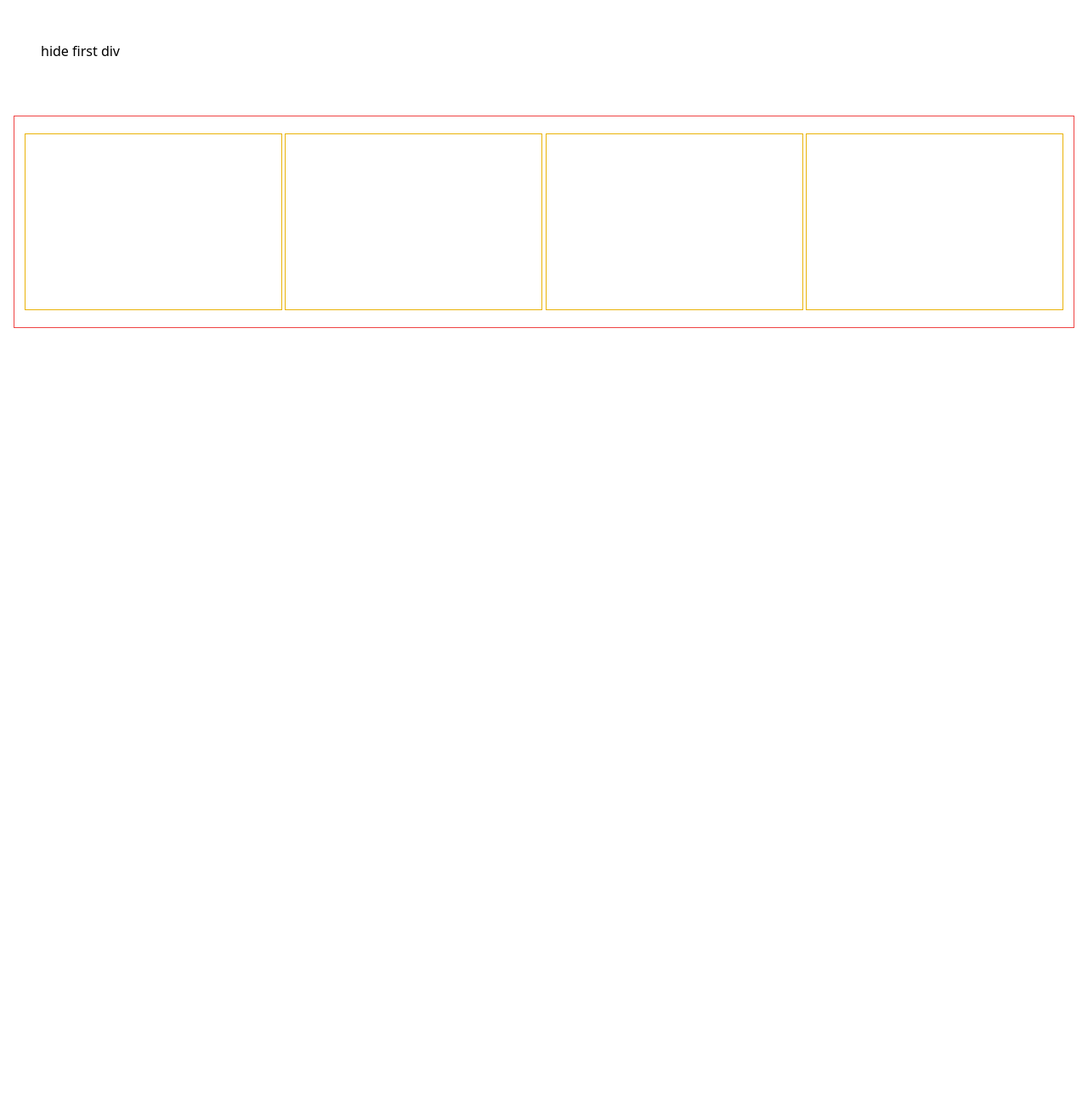
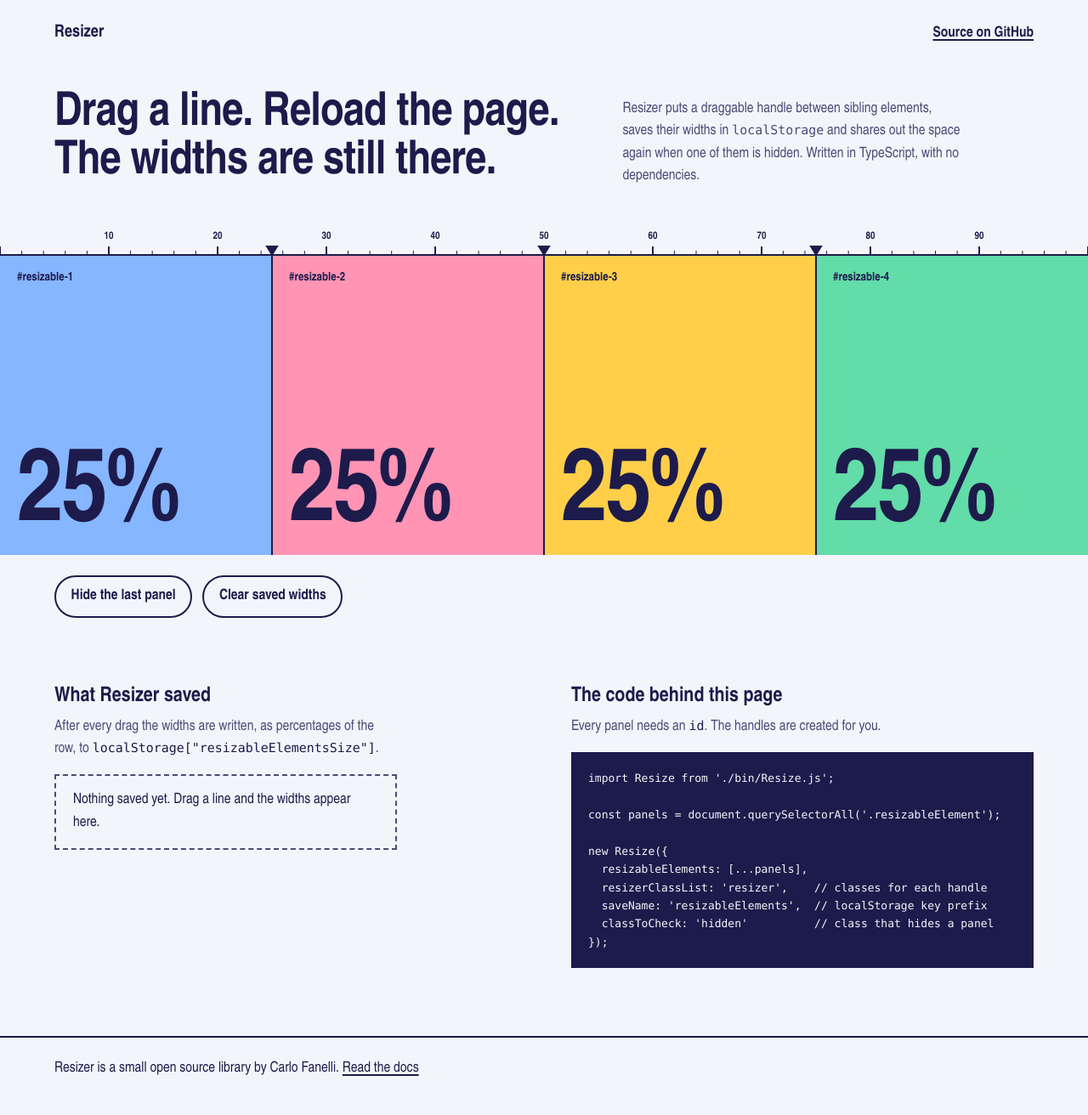
Before and after one commit to CarloFanelli/Resizer, a website with bundled scripts: page index.html in a window 1280 px wide. Shown: the whole page at 85% size. Before the commit the page ends 800 px from the top, so only its background shows below. Built offline with nearby package versions, Linux system fonts and the light colour scheme; a web font is replaced by a local one.

Commit message:
feat(demo): redesign the demo page
Colour panels that print their own width, a percentage ruler, a live view
of what is saved in localStorage and buttons to hide a panel and clear the
saved widths. Plain CSS, no Tailwind CDN.

```diff
--- a/index.html
+++ b/index.html
@@ -1,29 +1,109 @@
 <!doctype html>
-<html>
+<html lang="en">
 <head>
   <meta charset="UTF-8">
   <meta name="viewport" content="width=device-width, initial-scale=1.0">
-  <script src="https://cdn.tailwindcss.com"></script>
-
+  <title>Resizer demo: resizable panels that remember their widths</title>
+  <meta name="description" content="Live demo of Resizer, a dependency-free TypeScript library for resizable side-by-side panels that saves their widths in localStorage.">
+  <link rel="preconnect" href="https://fonts.googleapis.com">
+  <link rel="preconnect" href="https://fonts.gstatic.com" crossorigin>
+  <link rel="stylesheet" href="https://fonts.googleapis.com/css2?family=Anybody:wdth,wght@50..150,100..900&display=swap">
+  <link rel="stylesheet" href="./style.css">
 </head>
 <body>
-  <div class="p-12">
-    <div class="btn" onclick="document.getElementById('resizableContainer').firstElementChild.classList.toggle('hidden')">hide first div</div>
-  </div>
-  <div id="resizableContainer" class="m-4 p-3 border border-red-500 flex resizableContainer">
 
-    <div id="resizable-1" class="my-2 resizableElement p-2 border border-yellow-500 h-52 w-1/4"></div>
+  <header class="masthead">
+    <span class="wordmark">Resizer</span>
+    <a href="https://github.com/CarloFanelli/Resizer">Source on GitHub</a>
+  </header>
 
-    <div id="resizable-2" class="my-2 resizableElement p-2 border border-yellow-500 h-52 w-1/4"></div>
+  <main>
+    <div class="intro">
+      <h1>Drag a line. Reload the page. The widths are still there.</h1>
+      <p>
+        Resizer puts a draggable handle between sibling elements, saves their widths in
+        <code>localStorage</code> and shares out the space again when one of them is hidden.
+        Written in TypeScript, with no dependencies.
+      </p>
+      <p class="touch-note">
+        Resizer listens for mouse events, so the handles do not respond to touch yet.
+        Open this page on a computer to try it.
+      </p>
+    </div>
 
-    <div id="resizable-3" class=" my-2 resizableElement p-2 border border-yellow-500 h-52 w-1/4"></div>
+    <section class="stage" aria-label="Four resizable panels">
+      <div class="ruler" aria-hidden="true">
+        <span style="--at: 10">10</span>
+        <span style="--at: 20">20</span>
+        <span style="--at: 30">30</span>
+        <span style="--at: 40">40</span>
+        <span style="--at: 50">50</span>
+        <span style="--at: 60">60</span>
+        <span style="--at: 70">70</span>
+        <span style="--at: 80">80</span>
+        <span style="--at: 90">90</span>
+      </div>
 
-    <div id="resizable-4" class="my-2 resizableElement p-2 border border-yellow-500 h-52 w-1/4"></div>
+      <div class="panels" id="panels">
+        <div class="resizableElement panel panel--blue" id="resizable-1">
+          <span class="panel__id">#resizable-1</span>
+          <output class="panel__width">25%</output>
+        </div>
+        <div class="resizableElement panel panel--pink" id="resizable-2">
+          <span class="panel__id">#resizable-2</span>
+          <output class="panel__width">25%</output>
+        </div>
+        <div class="resizableElement panel panel--sun" id="resizable-3">
+          <span class="panel__id">#resizable-3</span>
+          <output class="panel__width">25%</output>
+        </div>
+        <div class="resizableElement panel panel--mint" id="resizable-4">
+          <span class="panel__id">#resizable-4</span>
+          <output class="panel__width">25%</output>
+        </div>
+      </div>
+    </section>
 
-  </div>
+    <div class="controls">
+      <button type="button" id="toggleLast">Hide the last panel</button>
+      <button type="button" id="clearSaved">Clear saved widths</button>
+    </div>
 
+    <div class="details">
+      <section>
+        <h2>What Resizer saved</h2>
+        <p>
+          After every drag the widths are written, as percentages of the row, to
+          <code>localStorage["resizableElementsSize"]</code>.
+        </p>
+        <p id="savedEmpty" class="empty">Nothing saved yet. Drag a line and the widths appear here.</p>
+        <pre id="saved" hidden></pre>
+      </section>
 
-</div>
+      <section>
+        <h2>The code behind this page</h2>
+        <p>Every panel needs an <code>id</code>. The handles are created for you.</p>
+<pre><code>import Resize from './bin/Resize.js';
+
+const panels = document.querySelectorAll('.resizableElement');
+
+new Resize({
+  resizableElements: [...panels],
+  resizerClassList: 'resizer',    // classes for each handle
+  saveName: 'resizableElements',  // localStorage key prefix
+  classToCheck: 'hidden'          // class that hides a panel
+});</code></pre>
+      </section>
+    </div>
+  </main>
+
+  <footer>
+    <p>
+      Resizer is a small open source library by Carlo Fanelli.
+      <a href="https://github.com/CarloFanelli/Resizer#readme">Read the docs</a>
+    </p>
+  </footer>
+
   <script type="module" src="./main.js"></script>
 </body>
 </html>
--- a/main.js
+++ b/main.js
@@ -1,13 +1,79 @@
-import Resize from './bin/Resize.js'
+import Resize from './bin/Resize.js';
 
-const resizableElements = document.querySelectorAll('.resizableElement');
+const SAVE_NAME = 'resizableElements';
+const STORAGE_KEY = `${SAVE_NAME}Size`;
+const HIDDEN_CLASS = 'hidden';
 
-console.log(resizableElements);
-const resize = new Resize(
-    {
-      resizableElements:resizableElements,
-      resizerClassList : 'resizer cursor-col-resize w-1 hover:border border-blue-500',
-      saveName: 'resizableElements',
-      classToCheck: 'hidden'
-    }
-  );
+const row = document.getElementById('panels');
+const panels = [...row.querySelectorAll('.resizableElement')];
+
+new Resize({
+  resizableElements: panels,
+  resizerClassList: 'resizer',
+  saveName: SAVE_NAME,
+  classToCheck: HIDDEN_CLASS
+});
+
+/* Everything below only drives the readouts and buttons of this page. */
+
+// Each panel prints its own share of the row. The number is set in a
+// variable-width typeface and stretched to fill the panel it measures.
+function showWidth(panel) {
+  const label = panel.querySelector('.panel__width');
+  const share = (panel.getBoundingClientRect().width / row.getBoundingClientRect().width) * 100;
+  label.textContent = `${Math.round(share)}%`;
+
+  const style = getComputedStyle(panel);
+  const room = panel.clientWidth - parseFloat(style.paddingLeft) - parseFloat(style.paddingRight);
+  label.style.fontStretch = '100%';
+  const stretch = Math.min(150, Math.max(50, (room / label.offsetWidth) * 100));
+  label.style.fontStretch = `${stretch}%`;
+}
+
+const widthObserver = new ResizeObserver(entries => {
+  entries.forEach(entry => showWidth(entry.target));
+});
+panels.forEach(panel => widthObserver.observe(panel));
+document.fonts.ready.then(() => panels.forEach(showWidth));
+
+// What Resizer wrote to localStorage
+const saved = document.getElementById('saved');
+const savedEmpty = document.getElementById('savedEmpty');
+
+function showSaved() {
+  const raw = localStorage.getItem(STORAGE_KEY);
+  saved.textContent = raw
+    ? `[\n${JSON.parse(raw).map(entry => `  ${JSON.stringify(entry)}`).join(',\n')}\n]`
+    : '';
+  saved.hidden = !raw;
+  savedEmpty.hidden = Boolean(raw);
+}
+
+showSaved();
+// Resizer saves on mouseup: read the value right after it has been written.
+document.addEventListener('mouseup', () => setTimeout(showSaved));
+
+// Hiding a panel is just toggling the class passed as `classToCheck`
+const toggleLast = document.getElementById('toggleLast');
+const lastPanel = panels[panels.length - 1];
+
+// Once Resizer has shared out the space, pin every visible panel to the
+// width it ended up with, so the row keeps adding up to exactly 100%.
+function fillRow() {
+  const rowWidth = row.getBoundingClientRect().width;
+  const visible = panels.filter(panel => !panel.classList.contains(HIDDEN_CLASS));
+  const widths = visible.map(panel => panel.getBoundingClientRect().width);
+  visible.forEach((panel, i) => { panel.style.width = `${(widths[i] / rowWidth) * 100}%`; });
+}
+
+toggleLast.addEventListener('click', () => {
+  const isHidden = lastPanel.classList.toggle(HIDDEN_CLASS);
+  toggleLast.textContent = isHidden ? 'Show the last panel' : 'Hide the last panel';
+  requestAnimationFrame(fillRow);
+});
+
+document.getElementById('clearSaved').addEventListener('click', () => {
+  localStorage.removeItem(STORAGE_KEY);
+  panels.forEach(panel => { panel.style.width = ''; });
+  showSaved();
+});
--- /dev/null
+++ b/style.css
@@ -0,0 +1,308 @@
+:root {
+  --paper: #f4f5fa;
+  --ink: #1d1b4b;
+  --ink-soft: #4b4a78;
+  --blue: #86b6ff;
+  --pink: #ff94b4;
+  --sun: #ffcf4a;
+  --mint: #62dca8;
+
+  --gutter: clamp(1.25rem, 5vw, 4.5rem);
+  --display: "Anybody", "Arial Narrow", system-ui, sans-serif;
+  --mono: ui-monospace, "SF Mono", "Cascadia Code", Menlo, Consolas, monospace;
+}
+
+*,
+*::before,
+*::after {
+  box-sizing: border-box;
+}
+
+html {
+  -webkit-text-size-adjust: 100%;
+}
+
+body {
+  margin: 0;
+  background: var(--paper);
+  color: var(--ink);
+  font-family: var(--display);
+  font-size: 1.0625rem;
+  line-height: 1.55;
+  overflow-x: hidden;
+}
+
+a {
+  color: inherit;
+  text-underline-offset: 0.2em;
+  text-decoration-thickness: 2px;
+}
+
+a:hover {
+  text-decoration-color: var(--pink);
+}
+
+:focus-visible {
+  outline: 3px solid var(--ink);
+  outline-offset: 3px;
+}
+
+code {
+  font-family: var(--mono);
+  font-size: 0.88em;
+}
+
+/* ---------- masthead and intro ---------- */
+
+.masthead {
+  display: flex;
+  justify-content: space-between;
+  align-items: baseline;
+  gap: 1rem;
+  padding: 1.5rem var(--gutter) 0;
+  font-weight: 600;
+}
+
+.wordmark {
+  font-stretch: 150%;
+  font-weight: 800;
+  font-size: 1.25rem;
+}
+
+.intro {
+  display: grid;
+  grid-template-columns: minmax(0, 1.25fr) minmax(0, 1fr);
+  align-items: end;
+  gap: 1.5rem clamp(2rem, 5vw, 4rem);
+  padding: clamp(2rem, 4.5vw, 3.25rem) var(--gutter) clamp(2rem, 4vw, 2.75rem);
+}
+
+h1 {
+  margin: 0;
+  font-size: clamp(2rem, 4.3vw, 3.5rem);
+  font-stretch: 112%;
+  font-weight: 800;
+  line-height: 1.04;
+  letter-spacing: -0.015em;
+  text-wrap: balance;
+}
+
+.intro p {
+  max-width: 52ch;
+  margin: 0;
+  color: var(--ink-soft);
+}
+
+@media (max-width: 52rem) {
+  .intro {
+    grid-template-columns: minmax(0, 1fr);
+  }
+}
+
+.touch-note {
+  display: none;
+  grid-column: 1 / -1;
+  padding: 0.75rem 1rem;
+  border-left: 6px solid var(--sun);
+  background: #fff;
+}
+
+@media (pointer: coarse) {
+  .intro p.touch-note {
+    display: block;
+    color: var(--ink);
+  }
+}
+
+/* ---------- the stage: ruler + panels ---------- */
+
+.ruler {
+  position: relative;
+  height: 2.25rem;
+  border-bottom: 2px solid var(--ink);
+  background:
+    linear-gradient(to right, var(--ink) 2px, transparent 2px) -1px 100% / 10% 0.6rem repeat-x,
+    linear-gradient(to right, var(--ink) 1px, transparent 1px) -0.5px 100% / 2% 0.3rem repeat-x;
+  font-size: 0.75rem;
+  font-weight: 600;
+  font-variant-numeric: tabular-nums;
+}
+
+.ruler span {
+  position: absolute;
+  left: calc(var(--at) * 1%);
+  top: 0.2rem;
+  transform: translateX(-50%);
+}
+
+.panels {
+  position: relative;
+  display: flex;
+  height: clamp(15rem, 44vh, 25rem);
+}
+
+.panel {
+  flex: 1 1 auto;
+  width: 25%;
+  min-width: 0;
+  overflow: hidden;
+  container-type: inline-size;
+  display: flex;
+  flex-direction: column;
+  justify-content: space-between;
+  padding: 1rem clamp(0.5rem, 6cqw, 1.25rem);
+  background: var(--fill);
+}
+
+.panel--blue { --fill: var(--blue); }
+.panel--pink { --fill: var(--pink); }
+.panel--sun  { --fill: var(--sun); }
+.panel--mint { --fill: var(--mint); }
+
+.panel__id {
+  font-size: clamp(0.6875rem, 9cqw, 0.875rem);
+  font-weight: 600;
+  white-space: nowrap;
+}
+
+.panel__width {
+  align-self: flex-start;
+  font-size: min(7.5rem, 44cqw);
+  font-weight: 800;
+  line-height: 0.85;
+  letter-spacing: -0.02em;
+  white-space: nowrap;
+  font-variant-numeric: tabular-nums;
+}
+
+.hidden {
+  display: none;
+}
+
+/* Handles are zero-width, so the panels always add up to 100% of the row.
+   The grab area and the visible line are drawn by the pseudo-elements. */
+.resizer {
+  position: relative;
+  z-index: 1;
+  flex: none;
+  width: 0;
+}
+
+.resizer::before {
+  content: "";
+  position: absolute;
+  inset: 0 -8px;
+  cursor: col-resize;
+  background: linear-gradient(var(--ink), var(--ink)) center / 2px 100% no-repeat;
+}
+
+.resizer:hover::before,
+.resizer:active::before {
+  background-size: 6px 100%;
+}
+
+/* The tab that marks each handle on the ruler */
+.resizer::after {
+  content: "";
+  position: absolute;
+  left: -8px;
+  top: -0.8rem;
+  width: 16px;
+  height: 0.8rem;
+  background: var(--ink);
+  clip-path: polygon(0 0, 100% 0, 50% 100%);
+  pointer-events: none;
+}
+
+/* A handle with a hidden panel on its right has nothing to resize */
+.resizer:has(+ .panel.hidden) {
+  display: none;
+}
+
+/* ---------- controls ---------- */
+
+.controls {
+  display: flex;
+  flex-wrap: wrap;
+  gap: 0.75rem;
+  padding: 1.5rem var(--gutter) 0;
+}
+
+button {
+  font: inherit;
+  font-weight: 600;
+  padding: 0.6rem 1.1rem;
+  border: 2px solid var(--ink);
+  border-radius: 999px;
+  background: transparent;
+  color: var(--ink);
+  cursor: pointer;
+}
+
+button:hover {
+  background: var(--ink);
+  color: var(--paper);
+}
+
+/* ---------- saved widths + usage ---------- */
+
+.details {
+  display: grid;
+  grid-template-columns: repeat(auto-fit, minmax(min(100%, 24rem), 1fr));
+  gap: clamp(2rem, 5vw, 4rem);
+  padding: clamp(3rem, 7vw, 5rem) var(--gutter);
+}
+
+.details section {
+  min-width: 0;
+}
+
+h2 {
+  margin: 0 0 0.5rem;
+  font-size: 1.5rem;
+  font-stretch: 112%;
+  font-weight: 800;
+  line-height: 1.15;
+}
+
+.details p {
+  max-width: 52ch;
+  margin: 0 0 1rem;
+  color: var(--ink-soft);
+}
+
+.details p code {
+  color: var(--ink);
+  overflow-wrap: anywhere;
+}
+
+.details .empty {
+  padding: 1rem 1.25rem;
+  border: 2px dashed var(--ink-soft);
+  color: var(--ink);
+}
+
+pre {
+  margin: 0;
+  padding: 1.25rem;
+  overflow-x: auto;
+  background: var(--ink);
+  color: var(--paper);
+  font-family: var(--mono);
+  font-size: 0.8125rem;
+  line-height: 1.65;
+  tab-size: 2;
+}
+
+pre code {
+  font-size: inherit;
+}
+
+footer {
+  padding: 1.5rem var(--gutter) 2.5rem;
+  border-top: 2px solid var(--ink);
+}
+
+footer p {
+  margin: 0;
+}
```
